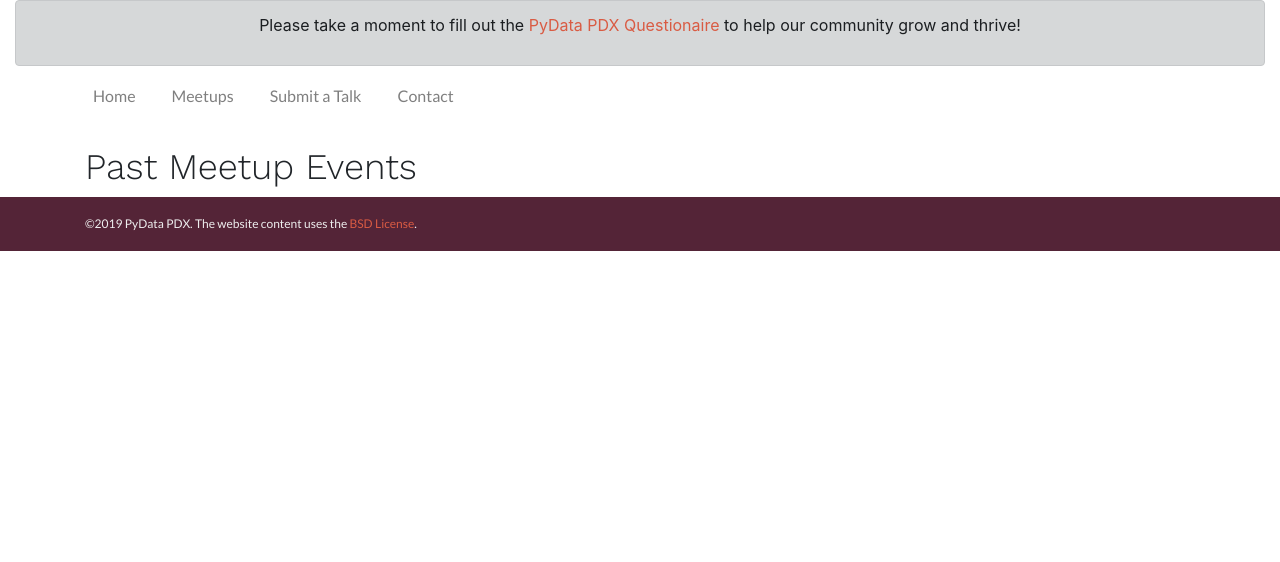
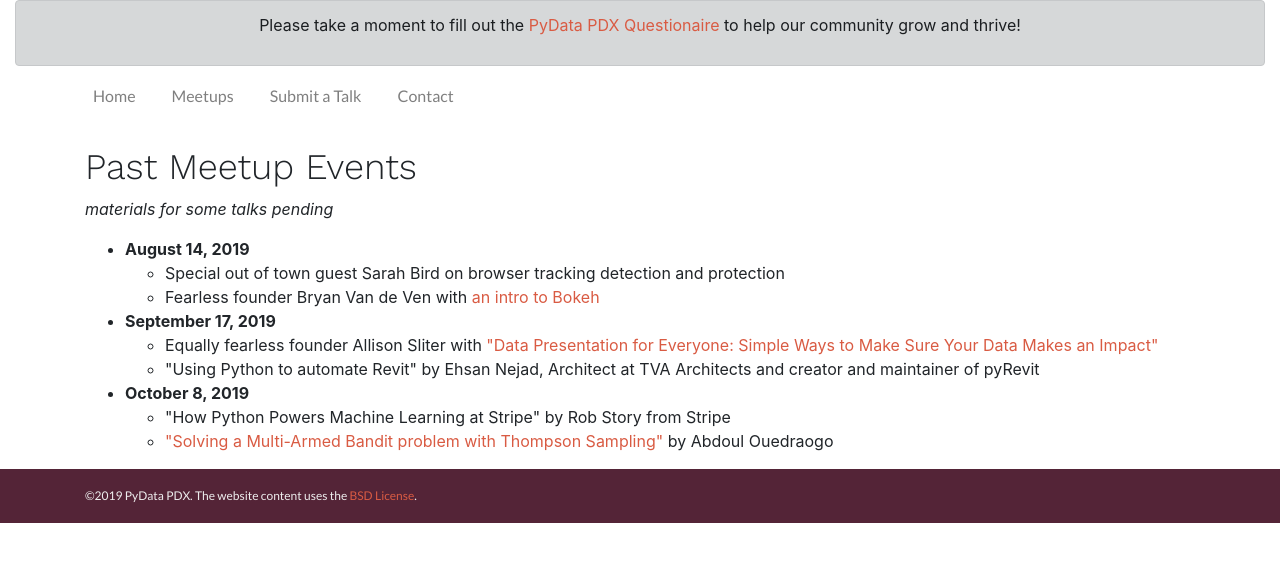
Before and after one commit to pydatapdx/pdx.pydata.org, a Jekyll site: the page built from meetups/index.html, in a window 1280 px wide. Shown: the top 562 px of the page. Built offline with Jekyll 4.4.1, drawn with Linux system fonts in a browser that asks for light colours.

Commit message:
added past meetups, some links (#2)

```diff
--- a/meetups/index.html
+++ b/meetups/index.html
@@ -6,5 +6,22 @@ title:  PyData PDX
 <div class="container py-3 py-lg-0">
 
   <h1>Past Meetup Events</h1>
-
+  <p><i>materials for some talks pending</i></p>
+  <ul>
+    <li><b>August 14, 2019</b>
+        <ul>
+            <li>Special out of town guest Sarah Bird on browser tracking detection and protection</li>
+            <li>Fearless founder Bryan Van de Ven with <a href="https://github.com/pydatapdx/meetups/blob/master/2019-08-August/PyData%20PDX%20Bokeh.pdf">an intro to Bokeh</a></li>
+        </ul>
+    <li><b>September 17, 2019</b>
+        <ul>
+            <li>Equally fearless founder Allison Sliter with <a href= "https://github.com/pydatapdx/meetups/tree/master/2019-17-September"> "Data Presentation for Everyone: Simple Ways to Make Sure Your Data Makes an Impact"</a></li>
+            <li>"Using Python to automate Revit" by Ehsan Nejad, Architect at TVA Architects and creator and maintainer of pyRevit</li>
+        </ul>
+    <li><b>October 8, 2019</b>
+        <ul>
+            <li>"How Python Powers Machine Learning at Stripe" by Rob Story from Stripe</li>
+            <li><a href = "https://github.com/pydatapdx/meetups/blob/master/2019-08-October/Thompson-Sampling-%26-Multi-armed-bandit.ipynb">"Solving a Multi-Armed Bandit problem with Thompson Sampling"</a> by Abdoul Ouedraogo</li>
+        </ul>
+    </ul>
 </div>
```
